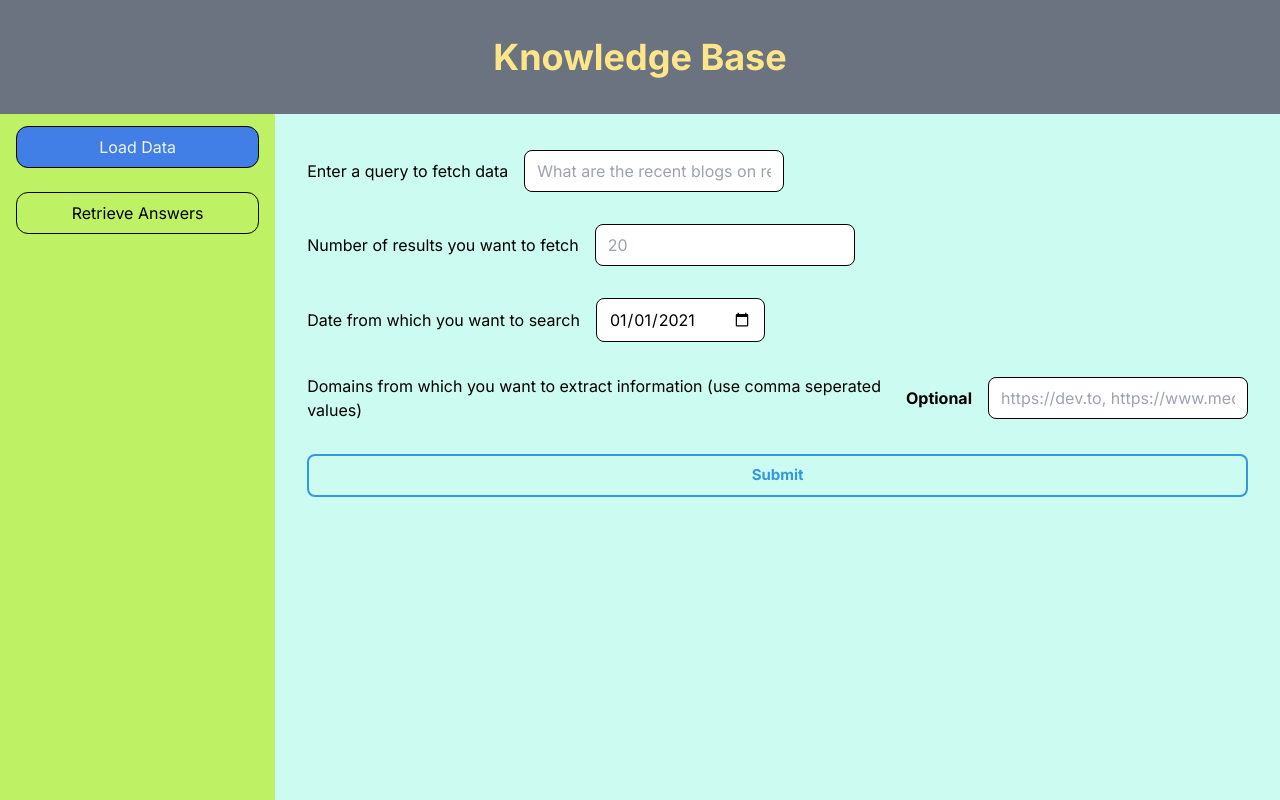
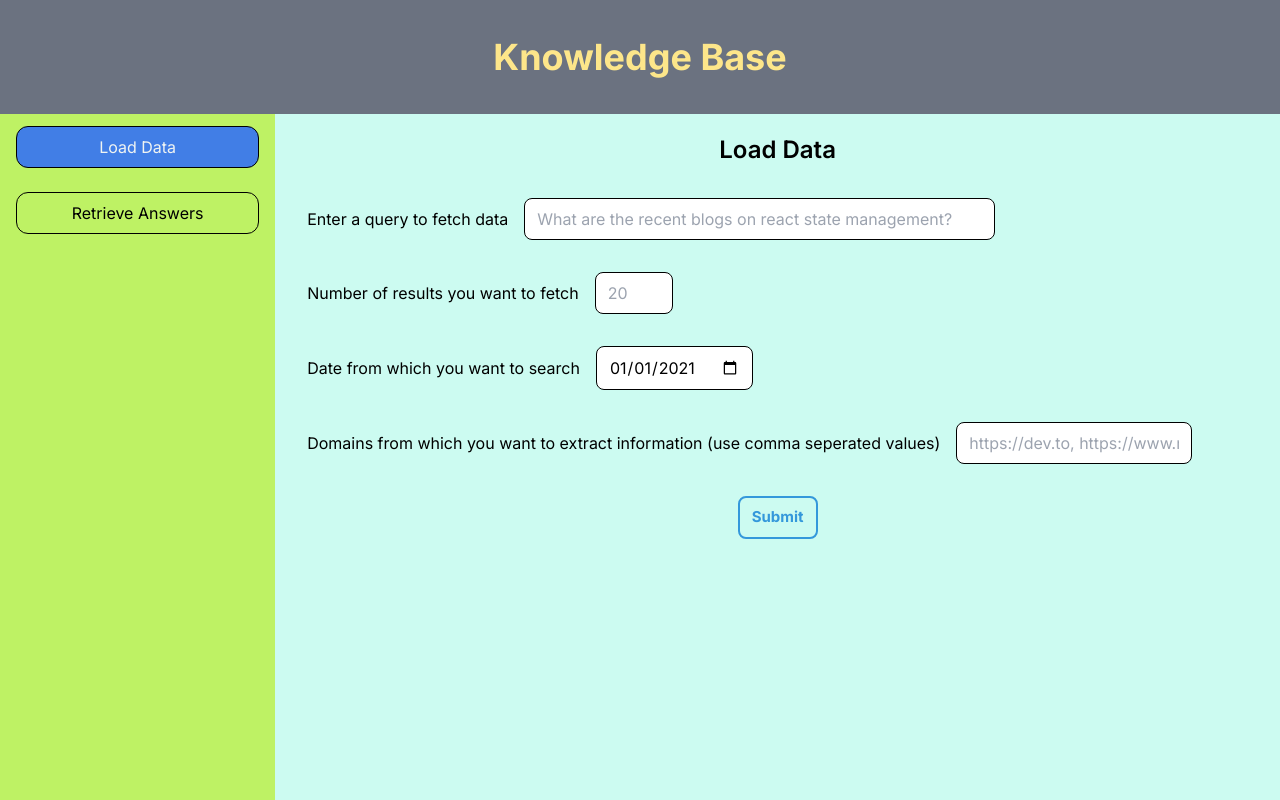
Before and after one commit to daredevilteja/knowledge-base-app, a Next.js app in the folder frontend/: page / in a window 1280 px wide. Built offline with nearby package versions, Linux system fonts and the light colour scheme.

Commit message:
Fixed errors

```diff
--- a/frontend/src/app/page.tsx
+++ b/frontend/src/app/page.tsx
@@ -9,14 +9,15 @@ export default function Home() {
   const [startPublishedDate, setStartPublishedDate] = useState("2021-01-01");
   const [includeDomains, setIncludeDomains] = useState("");
 
-  const fetchData = async () => {
-    const domainsArray = includeDomains.split(",");
-    console.log(domainsArray.length);
-    domainsArray.forEach((ele) => console.log(ele));
+  const fetchData = async (e: React.FormEvent<HTMLFormElement>) => {
+    e.preventDefault();
     setLoading(true);
     try {
       const response = await fetch(
-        `http://localhost:8000/api/internet-search?query=${metaphorQuery}&num_results=${numResults}&start_published_date=${startPublishedDate}&include_domains=${domainsArray}`,
+        `http://localhost:8000/api/internet-search?query=${metaphorQuery}&num_results=${numResults}&start_published_date=${startPublishedDate}` +
+          `${
+            includeDomains !== "" ? `&include_domains=${includeDomains}` : ""
+          }`,
         {
           method: "GET",
           headers: {
@@ -47,11 +48,16 @@ export default function Home() {
       {loading ? (
         <Loader />
       ) : (
-        <section className="flex flex-col flex-8 px-4 py-6 gap-8">
+        <form
+          onSubmit={fetchData}
+          className="flex flex-col flex-8 px-4 py-2 gap-8"
+        >
+          <p className="text-2xl font-semibold text-center">Load Data</p>
           <label className="flex gap-4 items-center">
             Enter a query to fetch data
             <input
               type="text"
+              className="w-1/2"
               placeholder="What are the recent blogs on react state management?"
               onChange={(e) => setMetaphorQuery(e.target.value)}
               required
@@ -61,6 +67,7 @@ export default function Home() {
             Number of results you want to fetch
             <input
               type="number"
+              className="w-1/12"
               placeholder="20"
               onChange={(e) => setNumResults(Number(e.target.value))}
               max={20}
@@ -70,21 +77,25 @@ export default function Home() {
             Date from which you want to search
             <input
               type="date"
+              className="w-2/12"
               defaultValue={"2021-01-01"}
               onChange={(e) => setStartPublishedDate(e.target.value)}
             />
           </label>
           <label className="flex gap-4 items-center">
             Domains from which you want to extract information (use comma
-            seperated values) <b>Optional</b>
+            seperated values)
             <input
               type="text"
+              className="w-1/4"
               placeholder={"https://dev.to, https://www.medium.com"}
               onChange={(e) => setIncludeDomains(e.target.value)}
             />
           </label>
-          <button onClick={fetchData}>Submit</button>
-        </section>
+          <div className="flex justify-center">
+            <button type="submit">Submit</button>
+          </div>
+        </form>
       )}
     </>
   );
```
